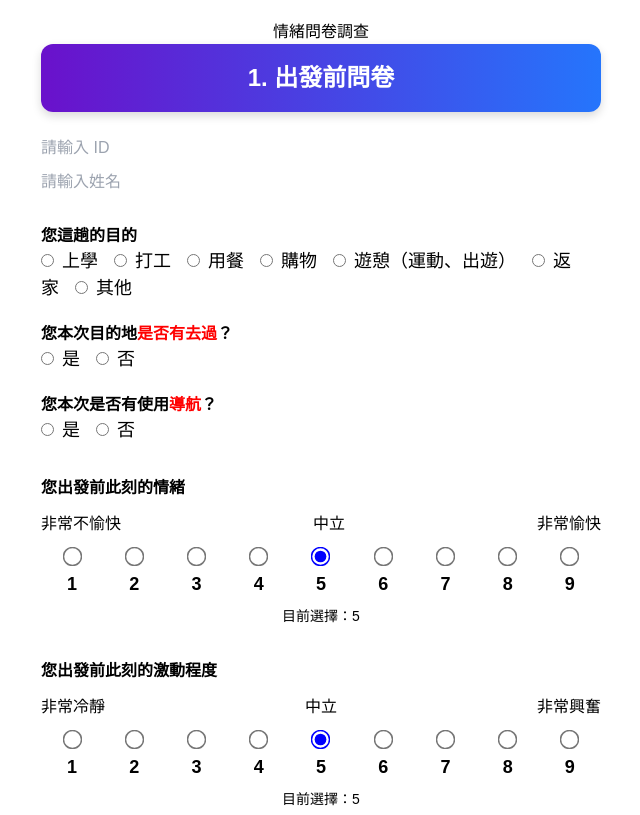
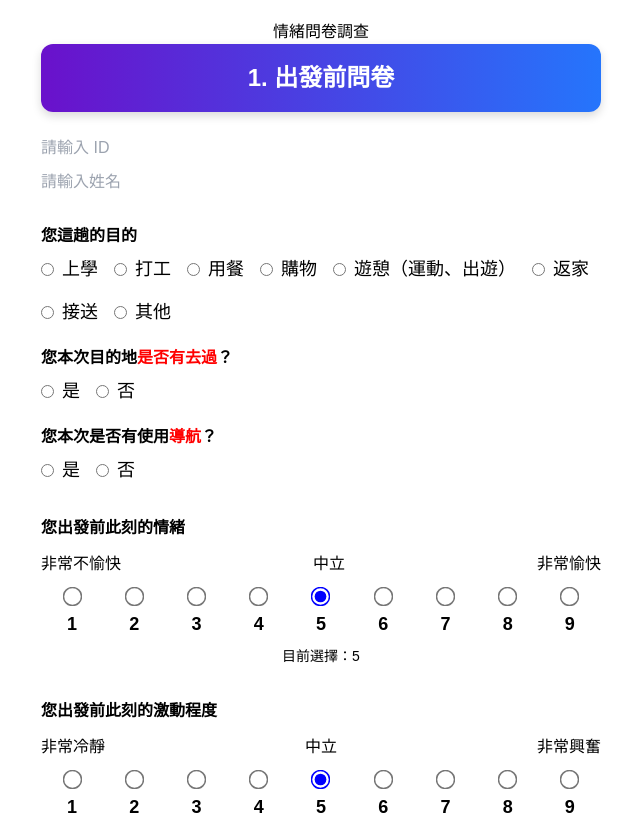
Before and after one commit to JieNTU/emotion-survey, a React (Vite) app: page / in a window 1280 px wide. Shown: the top 815 px of the page, without its empty margins (319-959 px from the left). Built offline with nearby package versions, Linux system fonts and the light colour scheme.

Commit message:
Add files via upload

```diff
--- a/src/MoodSurveyApp.jsx
+++ b/src/MoodSurveyApp.jsx
@@ -226,8 +226,9 @@ export default function MoodSurveyApp() {
   const RadioQuestion = ({ label, options, value, onChange }) => (
     <div style={{ marginTop: 20 }}>
       <label><strong>{label}</strong></label><br />
+      <div style={{ display: 'flex', flexWrap: 'wrap', gap: '16px', marginTop: 8 }}>
         {options.map((opt, i) => (
-        <label key={i} style={{ marginRight: 16, fontSize: '18px', fontWeight: '500' }}>
+          <label key={opt} style={{ fontSize: '18px', fontWeight: '500', display: 'flex', alignItems: 'center' }}>
             <input
               type="radio"
               value={opt}
@@ -238,6 +239,7 @@ export default function MoodSurveyApp() {
             {opt}
           </label>
         ))}
+      </div>
     </div>
   );
 
@@ -265,7 +267,7 @@ export default function MoodSurveyApp() {
     <Banner>1. 出發前問卷</Banner>
     <input placeholder="請輸入 ID" value={userID} onChange={(e) => setUserID(e.target.value)} style={{ width: '100%', marginBottom: 10 }} />
     <input placeholder="請輸入姓名" value={userName} onChange={(e) => setUserName(e.target.value)} style={{ width: '100%', marginBottom: 10 }} />
-    <RadioQuestion label="您這趟的目的" options={["上學", "打工", "用餐", "購物", "遊憩（運動、出遊）", "返家", "其他"]} value={qPre.purpose} onChange={(val) => setQPre({ ...qPre, purpose: val })} />
+    <RadioQuestion label="您這趟的目的" options={["上學", "打工", "用餐", "購物", "遊憩（運動、出遊）", "返家", "接送", "其他"]} value={qPre.purpose} onChange={(val) => setQPre({ ...qPre, purpose: val })} />
     <RadioQuestion label={<span>您本次目的地<span style={{ color: 'red' }}>是否有去過</span>？</span>} options={["是", "否"]} value={qPre.beenThere} onChange={(val) => setQPre({ ...qPre, beenThere: val })} />
     <RadioQuestion label={<span>您本次是否有使用<span style={{ color: 'red' }}>導航</span>？</span>} options={["是", "否"]} value={qPre.usedGPS} onChange={(val) => setQPre({ ...qPre, usedGPS: val })} />
     <RangeQuestion label="您出發前此刻的情緒" left="非常不愉快" center="中立" right="非常愉快" value={qPre.emotion} onChange={(v) => setQPre({ ...qPre, emotion: v })} />
```
Lines whose indentation alone changed are shown as unchanged.
